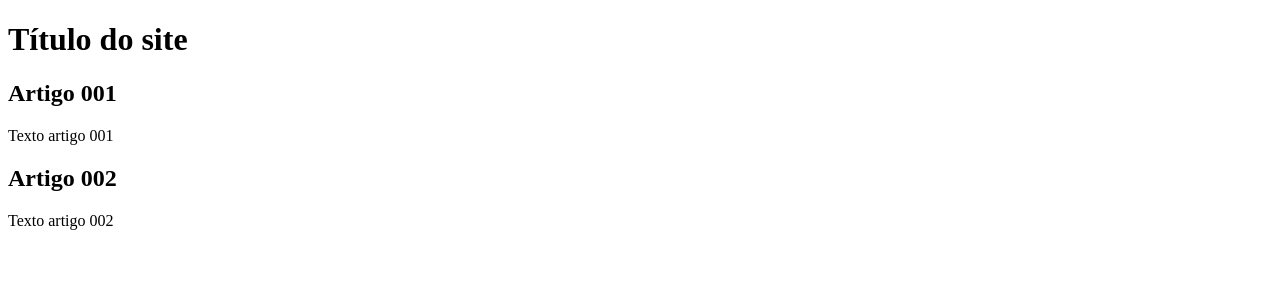
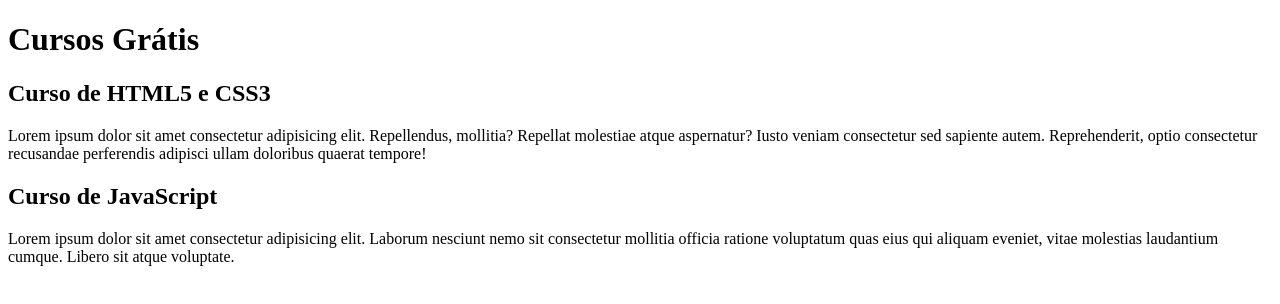
Before and after one commit to danrusman/projeto-site, a plain HTML site: page index.html in a window 1280 px wide. Drawn offline with Linux system fonts and the light colour scheme.

Commit message:
comecei a escrever o conteúdo

```diff
--- a/index.html
+++ b/index.html
@@ -9,15 +9,15 @@
 <body>
     <main>
         <header>
-            <h1>Título do site</h1>
+            <h1>Cursos Grátis</h1>
         </header>
         <article>
-            <h2>Artigo 001</h2>
-            <p>Texto artigo 001</p>
+            <h2>Curso de HTML5 e CSS3</h2>
+            <p>Lorem ipsum dolor sit amet consectetur adipisicing elit. Repellendus, mollitia? Repellat molestiae atque aspernatur? Iusto veniam consectetur sed sapiente autem. Reprehenderit, optio consectetur recusandae perferendis adipisci ullam doloribus quaerat tempore!</p>
         </article>
         <article>
-            <h2>Artigo 002</h2>
-            <p>Texto artigo 002</p>
+            <h2>Curso de JavaScript</h2>
+            <p>Lorem ipsum dolor sit amet consectetur adipisicing elit. Laborum nesciunt nemo sit consectetur mollitia officia ratione voluptatum quas eius qui aliquam eveniet, vitae molestias laudantium cumque. Libero sit atque voluptate.</p>
         </article>
     </main>
 </body>
```
